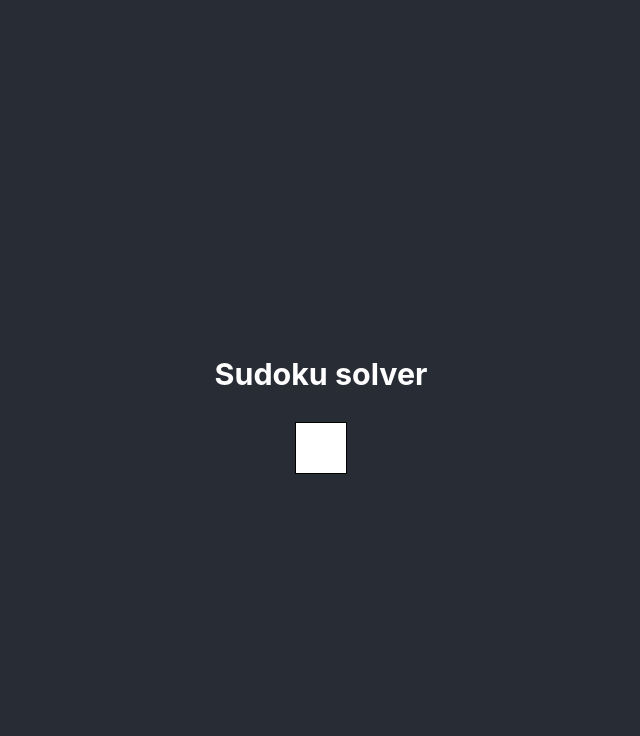
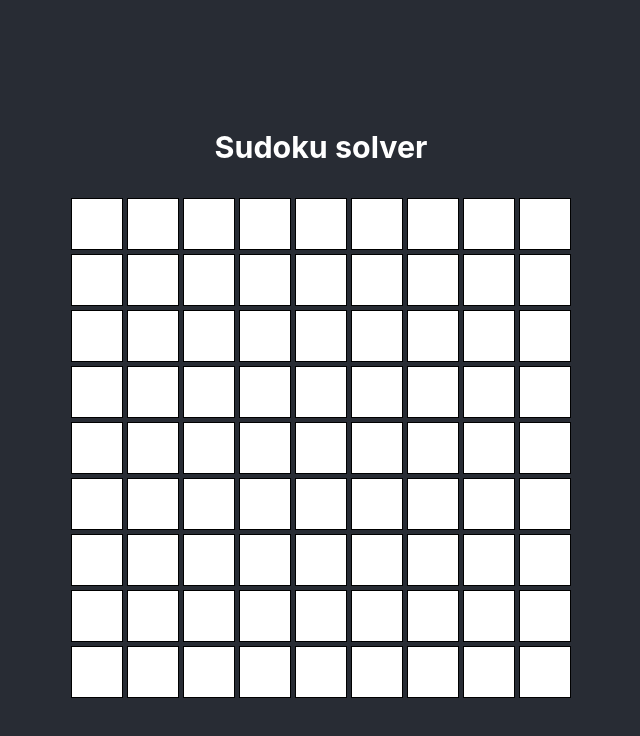
Before and after one commit to FranciscoMonteiro694/sudoku, a React (Create React App) app in the folder my-app/: page / in a window 1280 px wide. Shown: the top 736 px of the page, without its empty margins (319-959 px from the left). Built offline with nearby package versions, Linux system fonts and the light colour scheme.

Commit message:
Implement first draw of the board

```diff
--- a/my-app/src/App.tsx
+++ b/my-app/src/App.tsx
@@ -1,5 +1,5 @@
-import React from "react";
 import "./App.css";
+import Cell from "./components/Cell";
 
 const puzzle = [
   [1, 1, 1, 1, 1, 1, 1, 1, 1],
@@ -18,7 +18,23 @@ function App() {
     <div className="App">
       <header className="App-header">
         <h3>Sudoku solver</h3>
-        <input className="cell"></input>
+        <table>
+          <tbody>
+            {puzzle.map((row, rowIndex) => {
+              return (
+                <tr key={rowIndex}>
+                  {row.map((col, colIndex) => {
+                    return (
+                      <td key={rowIndex + colIndex}>
+                        <Cell/>
+                      </td>
+                    );
+                  })}
+                </tr>
+              );
+            })}
+          </tbody>
+        </table>
       </header>
     </div>
   );
--- /dev/null
+++ b/my-app/src/components/Cell.tsx
@@ -0,0 +1,5 @@
+function Cell() {
+  return <input className="cell"></input>;
+}
+
+export default Cell;
```
